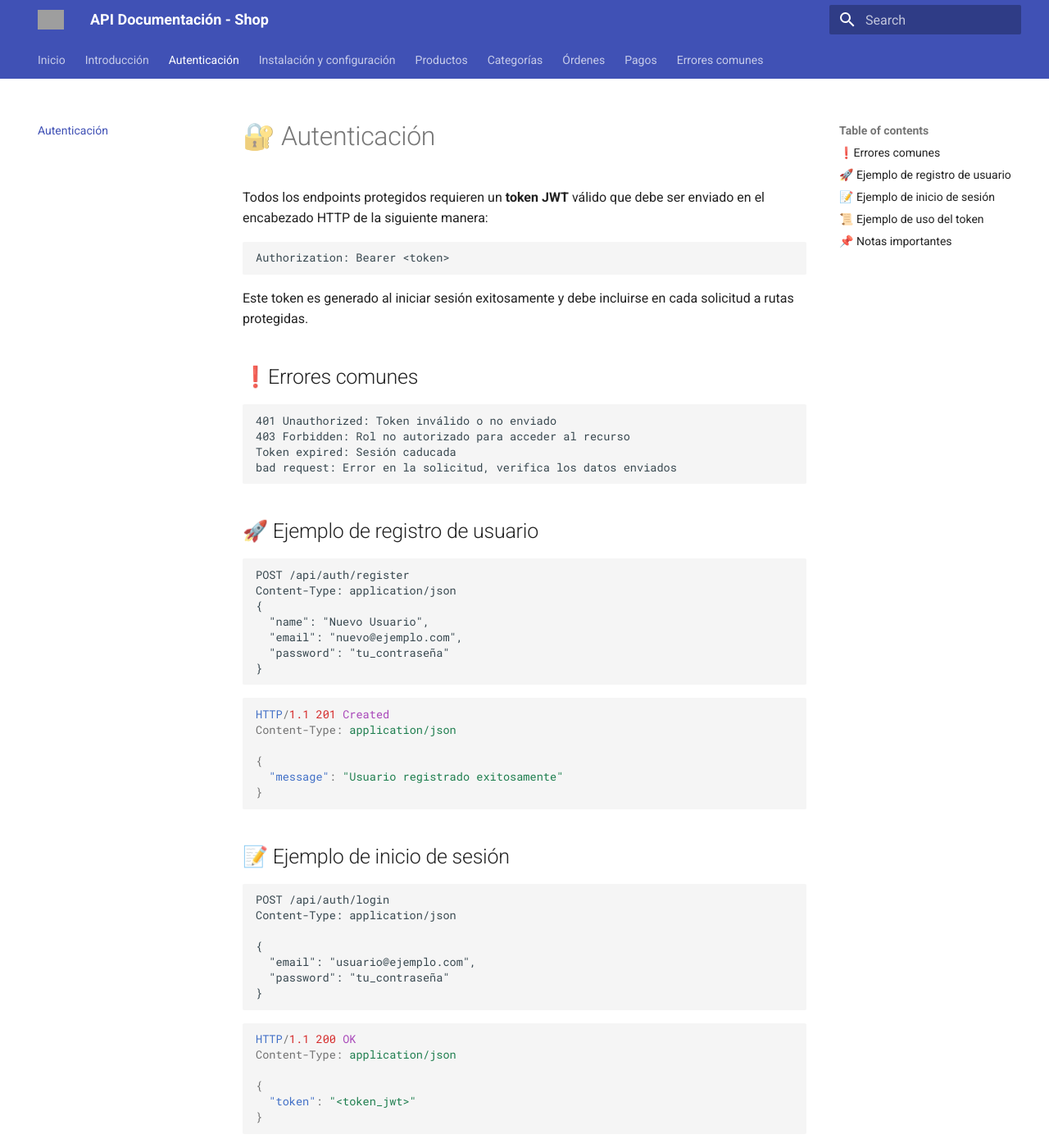
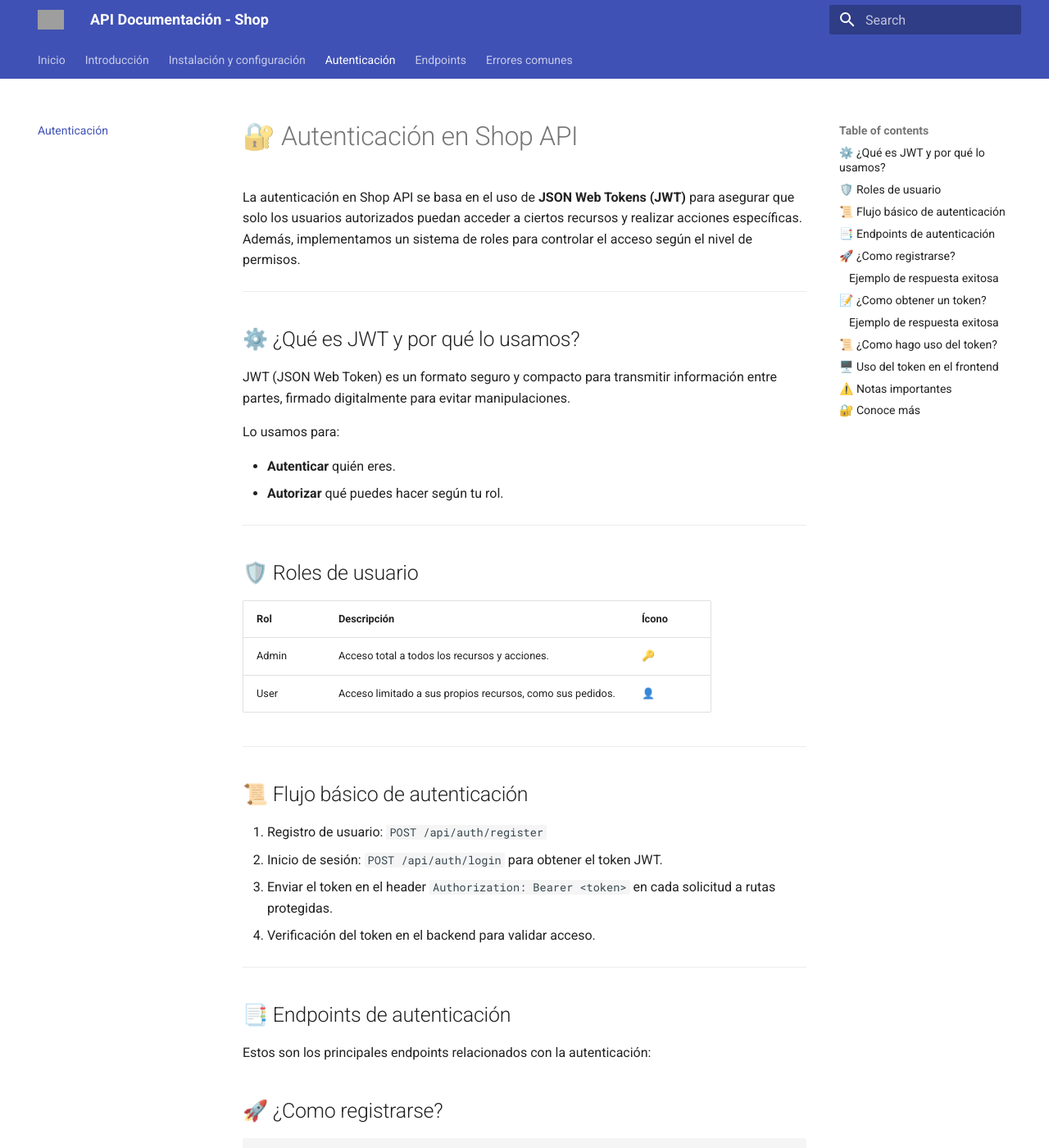
Before and after one commit to Fabio-Alfredo/Shop-Backend-express, an MkDocs documentation site: the page built from docs/authentication.md, in a window 1280 px wide and 1400 px high. Shown: the whole window at 82% size. Built offline with MkDocs 1.6.1 and Material for MkDocs 9.7.7, drawn with Linux system fonts in a browser that asks for light colours; some of the changed text lies outside the part shown; grey boxes are pictures that could not be loaded.

Commit message:
:memo: feat: add new documentation for endpoints and authentication

````diff
--- a/docs/authentication.md
+++ b/docs/authentication.md
@@ -1,23 +1,43 @@
-# 🔐 Autenticación
+# 🔐 Autenticación en Shop API
 
-Todos los endpoints protegidos requieren un **token JWT** válido que debe ser enviado en el encabezado HTTP de la siguiente manera:
+La autenticación en Shop API se basa en el uso de **JSON Web Tokens (JWT)** para asegurar que solo los usuarios autorizados puedan acceder a ciertos recursos y realizar acciones específicas. Además, implementamos un sistema de roles para controlar el acceso según el nivel de permisos.
 
-```http
-Authorization: Bearer <token>
-```
+---
 
-Este token es generado al iniciar sesión exitosamente y debe incluirse en cada solicitud a rutas protegidas.
+## ⚙️ ¿Qué es JWT y por qué lo usamos?
 
-## ❗Errores comunes
+JWT (JSON Web Token) es un formato seguro y compacto para transmitir información entre partes, firmado digitalmente para evitar manipulaciones.
 
-```text
-401 Unauthorized: Token inválido o no enviado
-403 Forbidden: Rol no autorizado para acceder al recurso
-Token expired: Sesión caducada
-bad request: Error en la solicitud, verifica los datos enviados
-```
+Lo usamos para:
 
-## 🚀 Ejemplo de registro de usuario
+- **Autenticar** quién eres.
+- **Autorizar** qué puedes hacer según tu rol.
+
+---
+
+## 🛡️ Roles de usuario
+
+| Rol    | Descripción                    | Ícono |
+| ------ | ------------------------------|-------|
+| Admin  | Acceso total a todos los recursos y acciones. | 🔑    |
+| User   | Acceso limitado a sus propios recursos, como sus pedidos. | 👤    |
+
+---
+
+## 📜 Flujo básico de autenticación
+
+1. Registro de usuario: `POST /api/auth/register`
+2. Inicio de sesión: `POST /api/auth/login` para obtener el token JWT.
+3. Enviar el token en el header `Authorization: Bearer <token>` en cada solicitud a rutas protegidas.
+4. Verificación del token en el backend para validar acceso.
+
+---
+
+## 📑 Endpoints de autenticación
+
+Estos son los principales endpoints relacionados con la autenticación:
+
+## 🚀 ¿Como registrarse?
 
 ```http
 POST /api/auth/register
@@ -28,6 +48,7 @@
   "password": "tu_contraseña"
 }
 ```
+### Ejemplo de respuesta exitosa
 
 ```http
 HTTP/1.1 201 Created
@@ -38,7 +59,9 @@
 }
 ```
 
-## 📝 Ejemplo de inicio de sesión
+---
+
+## 📝 ¿Como obtener un token?
 
 ```http
 POST /api/auth/login
@@ -50,6 +73,8 @@
 }
 ```
 
+### Ejemplo de respuesta exitosa
+
 ```http
 HTTP/1.1 200 OK
 Content-Type: application/json
@@ -59,7 +84,9 @@
 }
 ```
 
-## 📜 Ejemplo de uso del token
+---
+
+## 📜 ¿Como hago uso del token?
 
 ```http
 GET /api/products
@@ -86,8 +113,42 @@
 }
 ```
 
-## 📌 Notas importantes
+---
+
+## 🖥️ Uso del token en el frontend
+
+Para utilizar el token JWT en el frontend, sigue estos pasos:
+
+1. **Almacena el token**: Guarda el token JWT en el almacenamiento local o en una cookie segura después de iniciar sesión.
+2. **Incluye el token en las solicitudes**: Agrega el token en el encabezado `Authorization` de cada solicitud a las rutas protegidas.
+
+Ejemplo usando `fetch`:
+
+```javascript
+const token = localStorage.getItem('token');
+
+fetch('/api/products', {
+  method: 'GET',
+  headers: {
+    'Authorization': `Bearer ${token}`
+  }
+})
+  .then(response => response.json())
+  .then(data => console.log(data));
+```
+
+---
+## ⚠️ Notas importantes
 
 - Asegúrate de mantener tu token JWT en un lugar seguro y no compartirlo.
 - Los tokens tienen una fecha de expiración, así que maneja adecuadamente la renovación de tokens.
 - Si encuentras algún problema con la autenticación, verifica tus credenciales y el estado de tu token.
+
+---
+## 🔐 Conoce más
+
+Para obtener más información sobre la autenticación y otros temas relacionados, consulta los siguientes recursos:
+
+- [Documentación oficial de JWT](https://jwt.io/introduction/)
+- [Guía de seguridad en APIs REST](https://restfulapi.net/security)
+- [Mejores prácticas para manejar tokens JWT](https://auth0.com/docs/security)
--- /dev/null
+++ b/docs/endpoints.md
@@ -0,0 +1,56 @@
+# 🚦 Endpoints API — Guía rápida
+
+Bienvenido a la sección de **endpoints** de Shop API. Aquí encontrarás todas las rutas agrupadas por módulos para facilitar su exploración y uso.
+
+> Esta guía está diseñada para ayudarte a encontrar rápidamente qué endpoint usar según la tarea que quieras realizar.
+
+---
+
+## 🗂️ Módulos disponibles
+
+| Módulo       | Descripción breve                          | Número de endpoints |
+|--------------|------------------------------------------|---------------------|
+| 📦 **Productos**    | Gestiona productos: registrar, actualizar, eliminar y stock | 5                   |
+| 🗂️ **Categorías**   | Crear y listar categorías de productos                | 2                   |
+| 🧾 **Órdenes**       | Crear, consultar, cancelar órdenes y reembolsos       | 4                   |
+| 💳 **Pagos**         | Crear pagos y gestionar reembolsos                      | 2                   |
+
+---
+
+## 🚀 ¿Cómo usar esta sección?
+
+- Haz clic en el módulo que te interesa para ver sus endpoints detallados.
+- Cada endpoint incluye:
+  - Descripción sencilla
+  - Parámetros de entrada
+  - Ejemplos claros de solicitud y respuesta
+  - Posibles errores y consejos
+- Usa la barra lateral para navegar rápidamente entre módulos y endpoints.
+
+---
+
+## 📌 Atajos rápidos
+
+- [Productos](products/register.md) — Registrar un producto
+- [Categorías](categories/create.md) — Crear una categoría
+- [Órdenes](orders/create.md) — Crear una orden
+- [Pagos](payments/create.md) — Crear un pago
+
+---
+
+> ¿Buscas algo específico? Usa el buscador 🔍 arriba para encontrar cualquier endpoint o palabra clave.
+
+---
+
+## 🔧 Consejos útiles
+
+- Recuerda que para la mayoría de endpoints protegidos necesitas un token JWT válido en el header `Authorization`.
+- Las acciones de actualización y eliminación requieren permisos de administrador.
+- Si tienes dudas, revisa el módulo de [Autenticación](../authentication.md) y el [Glosario](../glosario.md).
+
+---
+
+## 🚀 ¿Dónde puedo probar la API?
+Puedes utilizar herramientas como [Postman](https://www.postman.com/) o [Insomnia](https://insomnia.rest/) para probar los endpoints de la API.
+
+---
--- a/mkdocs.yml
+++ b/mkdocs.yml
@@ -20,25 +20,28 @@
 nav:
   - Inicio: index.md
   - Introducción: introduction.md
+  - Instalación y configuración: instalacion.md
   - Autenticación: authentication.md
-  - Instalación y configuración: instalacion.md
-  - Productos:
+  - Endpoints:
+    - Introducción: endpoints.md
+    - Productos:
       - Registrar producto: products/register.md
       - Buscar producto por categoría: products/find_by_category.md
       - Actualizar producto: products/update.md
       - Eliminar producto: products/delete.md
       - Editar stock: products/add_stock.md
-  - Categorías:
+    - Categorías:
       - Crear categoría: categories/create.md
       - Listar categorías: categories/list.md
-  - Órdenes:
+    - Órdenes:
       - Crear orden: orders/create.md
       - Buscar orden por ID: orders/find_by_id.md
       - Buscar órdenes de usuario: orders/find_by_user.md
       - Cancelar orden: orders/cancel.md
-  - Pagos:
+    - Pagos:
       - Crear pago: payments/create.md
       - Confirmar reembolso: payments/refund.md
+
   - Errores comunes: errors.md
 
 extra_css:
````
Also changed, not shown: docs/instalacion.md (+8 -7 lines).
